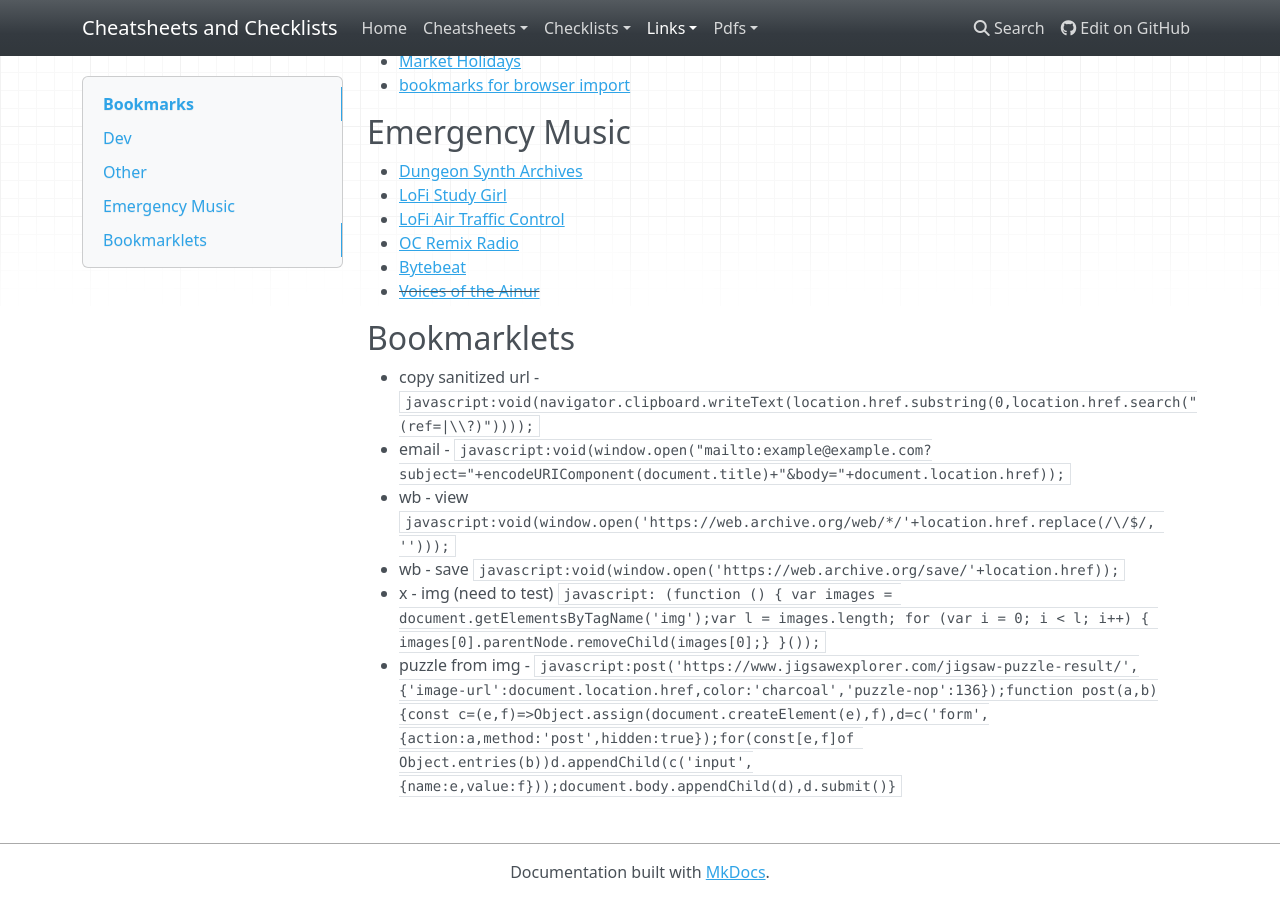
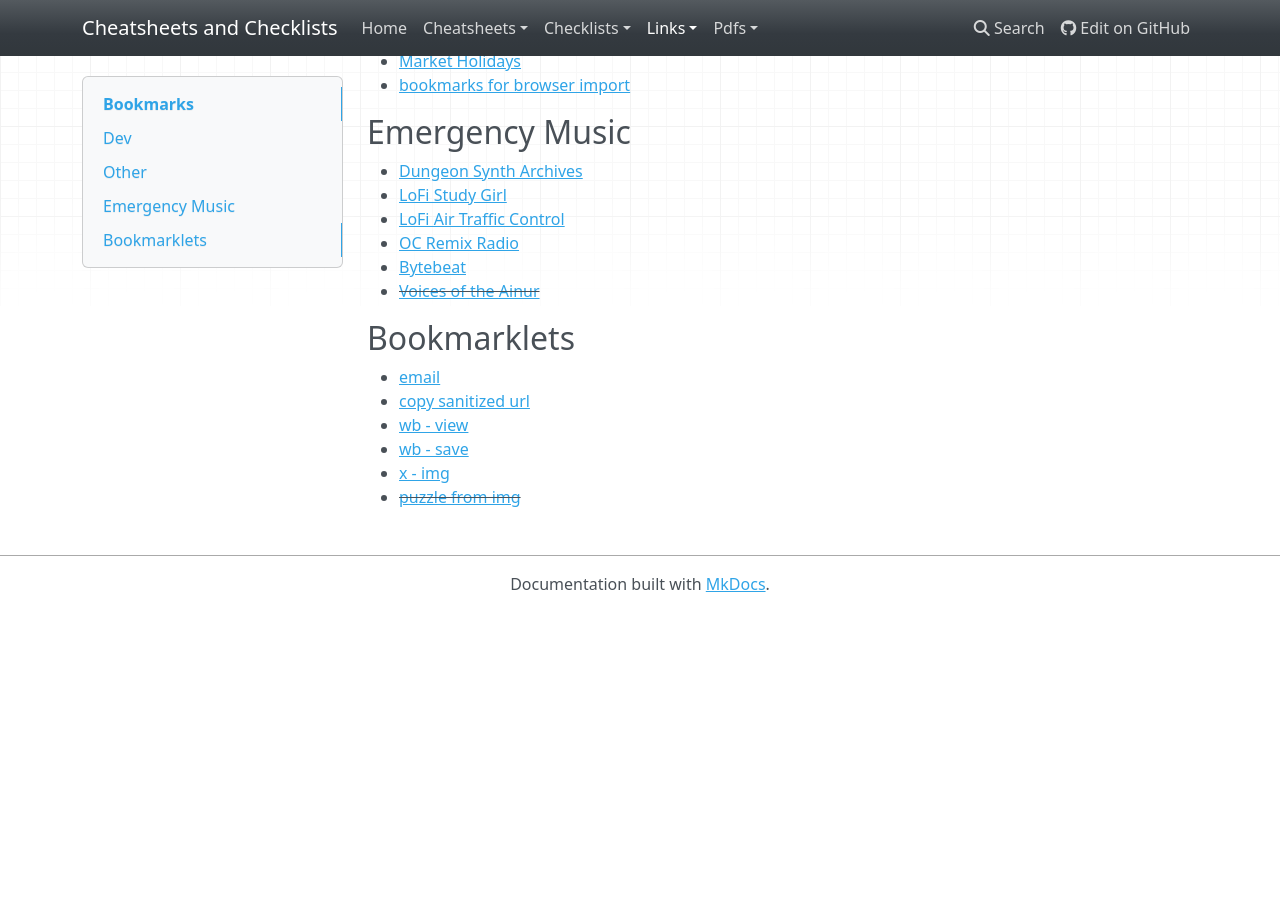
Before and after one commit to buckmanc/cheatsheets_and_checklists, an MkDocs documentation site: the page built from docs/links/bookmarks.md, in a window 1280 px wide and 900 px high, scrolled down 1081 px. Built offline with MkDocs 1.6.1, drawn with Linux system fonts in a browser that asks for light colours; nearby versions of some CDN libraries; after the commit the page ends 1693 px from its top, so only the background shows below that.

Commit message:
bookmark updates

```diff
--- a/docs/html/bookmarks_export.html
+++ b/docs/html/bookmarks_export.html
@@ -70,9 +70,11 @@
 <DT><a href="https://www.podchaser.com/podcasts/voices-of-the-ainur-1487083/episodes/recent">Voices of the Ainur</a>
 </DL><p>
 
-<DT><H3 id="test-bookmarklets">Test Bookmarklets</H3>
+<DT><H3 id="bookmarklets">Bookmarklets</H3>
 <DL><p>
-<DT><a href="https://cheatsheets.buckman.cc/links/bookmarks/javascript:void(window.open(&quot;mailto:example.com?subject=&quot;+encodeURIComponent(document.title)+&quot;&amp;body=&quot;+document.location.href));">email</a>
+<DT><a href="javascript:void(window.open(&quot;mailto:example@example.com?subject=&quot;+encodeURIComponent(document.title)+&quot;&amp;body=&quot;+document.location.href));">email</a>
+<DT><a href="javascript:void(navigator.clipboard.writeText(location.href.substring(0,location.href.search(&quot;(ref=|\\?)&quot;))));">copy sanitized url</a>
+<DT><a href="javascript:void(window.open(&#39;https://web.archive.org/save/&#39;+location.href));">wb - save</a>
 </DL>
 </DL>
 
--- a/docs/html/new_tab_page_simple.html
+++ b/docs/html/new_tab_page_simple.html
@@ -128,11 +128,8 @@
 </ul>
 <h2 id="personal">personal</h2>
 <ul>
-<li><a href="../links/bookmarks">bookmarks</a></li>
-<li><a href="https://github.com/buckmanc/dotfiles">dotfiles</a></li>
 <li><a href="https://wallpapers.buckman.cc">wallpapers</a></li>
 <li><a href="../">cheatsheets and checklists</a></li>
-<li><a href="../links/spotify_playlists">spotify playlists</a></li>
 <li><a href="http://herschel.local">herschel</a></li>
 </ul>
 <h2 id="goog">goog</h2>
--- a/docs/links/bookmarks.md
+++ b/docs/links/bookmarks.md
@@ -52,9 +52,9 @@
 
 ## Bookmarklets
 
-- copy sanitized url - `javascript:void(navigator.clipboard.writeText(location.href.substring(0,location.href.search("(ref=|\\?)"))));`
-- email - `javascript:void(window.open("mailto:example@example.com?subject="+encodeURIComponent(document.title)+"&body="+document.location.href));`
-- wb - view `javascript:void(window.open('https://web.archive.org/web/*/'+location.href.replace(/\/$/, '')));`
-- wb - save `javascript:void(window.open('https://web.archive.org/save/'+location.href));`
-- x - img (need to test) `javascript: (function () { var images = document.getElementsByTagName('img');var l = images.length; for (var i = 0; i < l; i++) { images[0].parentNode.removeChild(images[0];} }());`
-- puzzle from img - `javascript:post('https://www.jigsawexplorer.com/jigsaw-puzzle-result/',{'image-url':document.location.href,color:'charcoal','puzzle-nop':136});function post(a,b){const c=(e,f)=>Object.assign(document.createElement(e),f),d=c('form',{action:a,method:'post',hidden:true});for(const[e,f]of Object.entries(b))d.appendChild(c('input',{name:e,value:f}));document.body.appendChild(d),d.submit()}`
+- [email](javascript:void\(window.open\("mailto:example@example.com?subject="+encodeURIComponent\(document.title\)+"&body="+document.location.href\)\);)
+- [copy sanitized url](javascript:void\(navigator.clipboard.writeText\(location.href.substring\(0,location.href.search\("\(ref=|\\\\?\)"\)\)\)\);)
+- [wb - view](javascript:void\(window.open\('https://web.archive.org/web/*/'+location.href.replace\(/\/$/, ''\)\)\);)
+- [wb - save](javascript:void\(window.open\('https://web.archive.org/save/'+location.href\)\);)
+- [x - img](javascript: \(function \(\) { var images = document.getElementsByTagName\('img'\);var l = images.length; for \(var i = 0; i < l; i++\) { images[0].parentNode.removeChild\(images[0]\);} }\(\)\);)
+- ~~[puzzle from img](javascript:post\('https://www.jigsawexplorer.com/jigsaw-puzzle-result/',{'image-url':document.location.href,color:'charcoal','puzzle-nop':136}\);function post\(a,b\){const c=\(e,f\)=>Object.assign\(document.createElement\(e\),f\),d=c\('form',{action:a,method:'post',hidden:true}\);for\(const[e,f]of Object.entries\(b\)\)d.appendChild\(c\('input',{name:e,value:f}\)\);document.body.appendChild\(d\),d.submit\(\)})~~
```
Also changed, not shown: other parts of docs/html/bookmarks_export.html (+0 -3 lines), docs/links/new_tab_page.md (+0 -3 lines).
